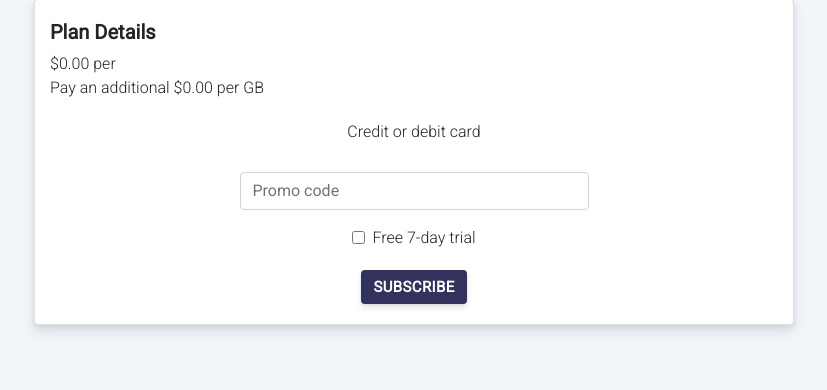
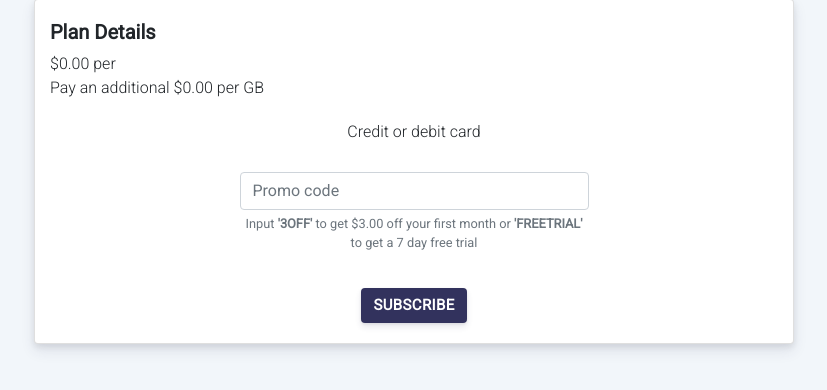
Before and after one commit to mattmitchell6/stockexdata, a Node server app: page /subscription/create-subscription/2 in a window 1280 px wide. Shown: the part 183-573 px from the top of the page, without its empty margins (226-1053 px from the left). Run offline with Node 20, Linux system fonts and the light colour scheme; the visitor is signed in with stand-in values (Sample User, id 1); some libraries are stand-ins or nearby versions.

Commit message:
added discount coupon, free trial, style updates, data usage

```diff
--- a/controllers/subscription.js
+++ b/controllers/subscription.js
@@ -6,6 +6,8 @@ const router = express.Router();
 const stripe = require('stripe')(process.env.STRIPE_SECRET_KEY);
 const moment = require('moment');
 const TRIAL_DAYS = 7;
+const TRIAL_CODE = "FREETRIAL"
+// const DISCOUNT_CODE = "3OFF"
 
 /**
  * main route for rendering subscription page
@@ -61,8 +63,8 @@ router.get('/', async function (req, res) {
  */
 router.post('/subscribe', async function(req, res) {
   try {
-    const coupon = req.body.coupon;
-    const trial = req.body.trial;
+    let promoCode = req.body.promoCode;
+    promoCode ? promoCode = promoCode.toUpperCase() : null;
 
     const customer = await stripe.customers.update(req.user.stripeCustomerId, {
       source: req.body.stripeToken
@@ -75,8 +77,10 @@ router.post('/subscribe', async function(req, res) {
         { plan: req.body.basePlanId, },
         { plan: req.body.meteredPlanId, }
       ]}
-    coupon ? subOptions.coupon = coupon.toUpperCase() : null;
-    trial ? subOptions.trial_period_days = TRIAL_DAYS : null;
+
+    // populate discount code or free trial in subscription options object
+    promoCode && promoCode != TRIAL_CODE ? subOptions.coupon = promoCode : null;
+    promoCode == TRIAL_CODE ? subOptions.trial_period_days = TRIAL_DAYS : null;
 
     const subscription = await stripe.subscriptions.create(subOptions);
 
--- a/public/js/helpers.js
+++ b/public/js/helpers.js
@@ -5,6 +5,7 @@
 $(document).ready(function() {
   var amounts = document.getElementsByClassName("amount-usd");
   var dates = document.getElementsByClassName("date");
+  var shortDates = document.getElementsByClassName("short-date");
   setNavigation();
 
   // iterate through all "amount-usd" elements and convert from cents to formatted USD
@@ -24,6 +25,12 @@ $(document).ready(function() {
   for (var i = 0; i < dates.length; i++) {
     date = dates[i].getAttribute('data-date');
     dates[i].innerHTML = moment.unix(date).format('MMMM Do YYYY');
+  }
+
+  // iterate through all "date" elements and convert from unix timestart to human readable
+  for (var i = 0; i < shortDates.length; i++) {
+    date = shortDates[i].getAttribute('data-date');
+    shortDates[i].innerHTML = moment.unix(date).format('MM/DD/YY');
   }
 
   // button loading state
--- a/views/pages/payment-subscribe.hbs
+++ b/views/pages/payment-subscribe.hbs
@@ -34,13 +34,9 @@
             <div id="card-errors" role="alert"></div>
 
             <div class="form-group mts">
-              <input type="text" class="form-control" id="coupon" name="coupon" placeholder="Promo code"
-                data-toggle="tooltip" data-placement="right" data-title="Input '3OFF' to apply a $3.00 discount to your first month's subscription">
-            </div>
-
-            <div class="form-check">
-              <input class="form-check-input" type="checkbox" value="on" name="trial">
-              <label class="form-check-label">Free 7-day trial</label>
+              <input type="text" class="form-control" id="promoCode" name="promoCode" placeholder="Promo code"
+                data-toggle="tooltip" data-placement="right">
+                <small class="form-text text-muted">Input <strong>'3OFF'</strong> to get $3.00 off your first month or <strong>'FREETRIAL'</strong> to get a 7 day free trial</small>
             </div>
 
             <button data-loading="Subscribing..." class="btn btn-primary mm">Subscribe</button>
--- a/views/pages/subscription.hbs
+++ b/views/pages/subscription.hbs
@@ -18,7 +18,7 @@
         {{#if_equals subscription.status "trialing"}}
           <div class="row">
             <div class="col col-md-12">
-              <span class="badge badge-warning pull-right">Free trial ends on <span class="date bold" data-date="{{subscription.trial_end}}"></span></span>
+              <span class="badge badge-warning pull-right">Free trial ends on <span class="short-date bold" data-date="{{subscription.trial_end}}"></span></span>
             </div>
           </div>
         {{/if_equals}}
@@ -89,7 +89,7 @@
             <tr>
               <th scope="col">Payment Date</th>
               <th scope="col">Amount</th>
-              <th scope="col">Description</th>
+              <th scope="col"></th>
             </tr>
           </thead>
           <tbody id="cart-item">
@@ -103,7 +103,7 @@
                 </td>
                 <td>
                   <a target="_blank" href="{{this.receipt_url}}">
-                    {{this.description}}
+                    Receipt link
                   </a>
                 </td>
               </tr>
```
Also changed, not shown: views/pages/dashboard.hbs (+10 -1 lines).
